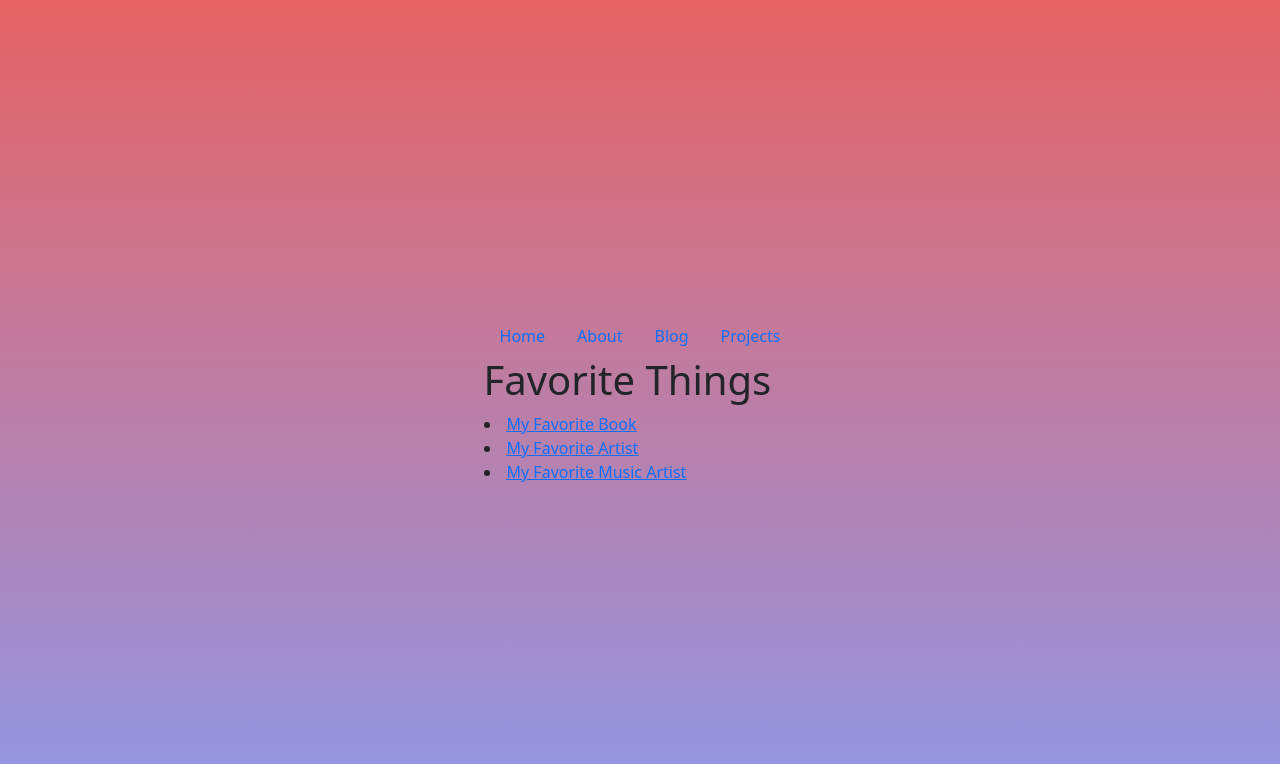
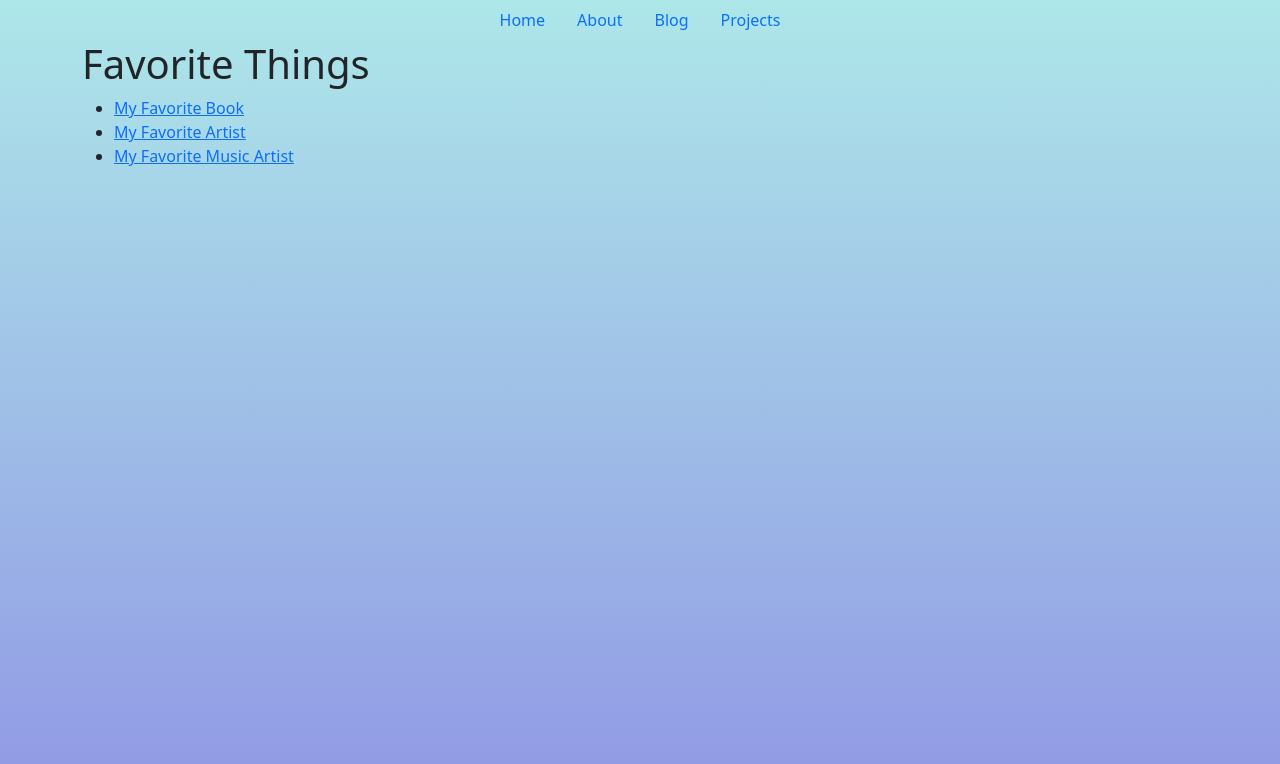
Before and after one commit to WDI-SEA/react-router-portfolio, a React (Create React App) app: page /blog in a window 1280 px wide. Shown: the top 764 px of the page. Built offline with nearby package versions, Linux system fonts and the light colour scheme.

Commit message:
updated classes to hooks

```diff
--- a/src/App.css
+++ b/src/App.css
@@ -1,11 +1,11 @@
 body {
   margin: 0px;
   height: 100vh;
-  background: linear-gradient(#e66465, #9198e5);
+  background: linear-gradient(#ade7e9, #9198e5);
 
-  display: flex;
+  /* display: flex;
   justify-content: center;
-  align-items: center;
+  align-items: center; */
 }
 
 .App {
@@ -46,3 +46,9 @@ body {
     transform: rotate(360deg);
   }
 }
+
+#navBar {
+  display: flex;
+  justify-content: center;
+  align-items: flex-end;
+}
--- a/src/App.js
+++ b/src/App.js
@@ -10,9 +10,8 @@ import { BrowserRouter, Route, Routes, Link } from 'react-router-dom';
 import 'bootstrap/dist/css/bootstrap.min.css';
 
 
-export default class App extends Component {
+const App = props => {
 
-  render() {
     let blogs = [{
       title: "My Favorite Book",
       body: "The Lonely City",
@@ -40,5 +39,6 @@ export default class App extends Component {
         </BrowserRouter>
       </>
     );
-  }
 }
+
+export default App
--- a/src/components/Blog.js
+++ b/src/components/Blog.js
@@ -1,18 +1,19 @@
 import React, { Component } from 'react'
 import { Link } from 'react-router-dom'
 
-export default class Blog extends Component {
-    render() {
-        const myBlog = this.props.blogs.map((blog, i)=>{
+const Blog = props => {
+
+        const myBlog = props.blogs.map((blog, i)=>{
             return <li><Link to={`/blog/${i}`}>{blog.title}</Link></li>
         })
         return (
             <div class="container">
                 <h1>Favorite Things</h1>
-                <u>
+                <ul>
                     {myBlog}
-                </u>
+                </ul>
             </div>
         )
-    }
 }
+
+export default Blog
--- a/src/partials/Header.js
+++ b/src/partials/Header.js
@@ -2,10 +2,10 @@ import React, { Component } from 'react'
 import { Link } from 'react-router-dom'
 import { Navbar, Nav, Container } from 'react-bootstrap';
 
-export default class Header extends Component {
-    render() {
+const Header = props => {
+
         return (
-            <div class="container">
+            <div class="container" id="navBar">
             <header>
                 <Nav>
 
@@ -18,5 +18,6 @@ export default class Header extends Component {
             </header>
             </div>
         )
-    }
 }
+
+export default Header
```
Also changed, not shown: src/components/About.js (+4 -3 lines), src/components/Homepage.js (+4 -3 lines), src/components/Projects.js (+4 -3 lines).
